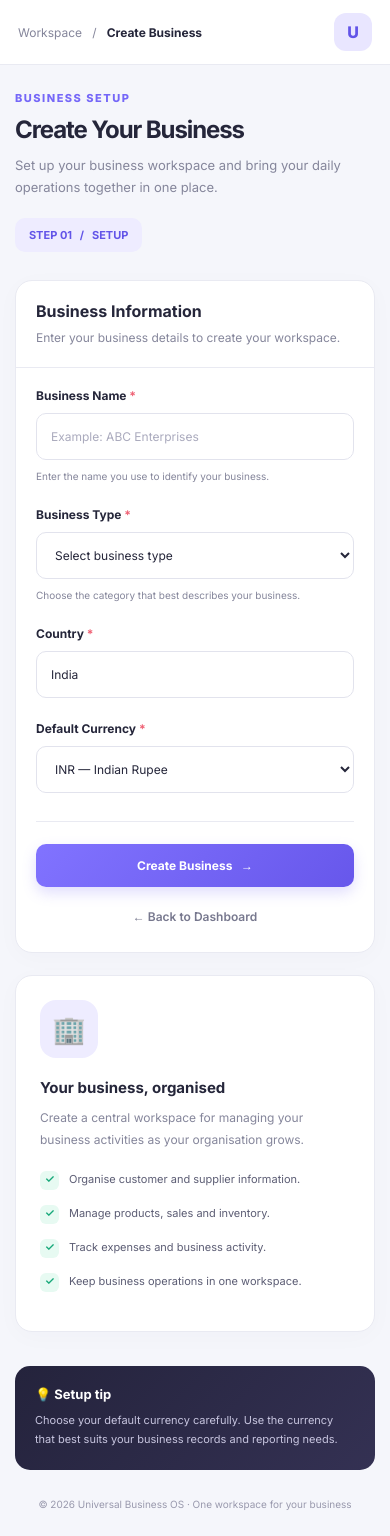
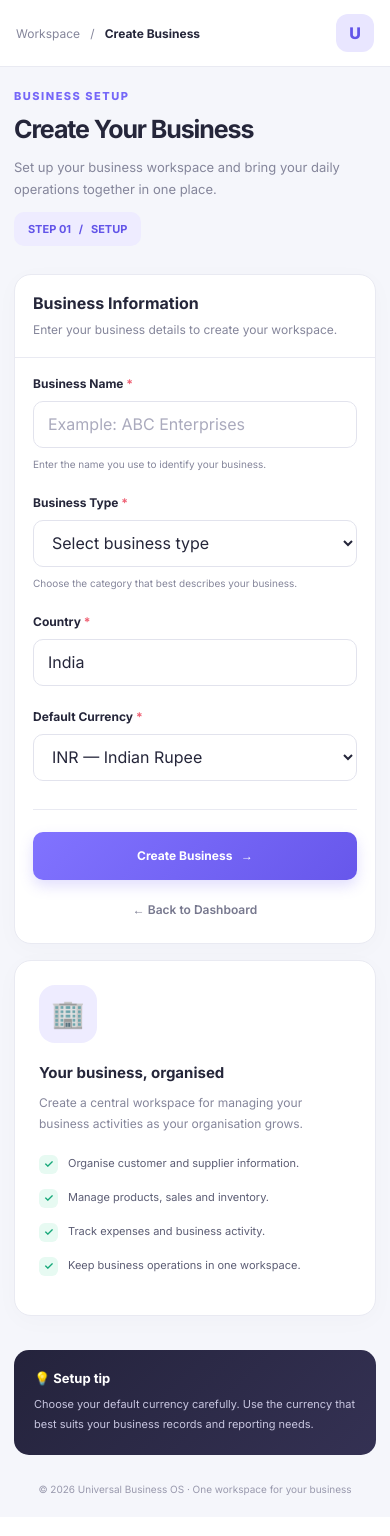
Before and after one commit to dharshan-219/universal-business-OS, a Flask app: page /create-business in a window 390 px wide. After the commit the page ends 1496 px from the top, so only its background shows below. Run offline with Flask 3, Linux system fonts and the light colour scheme; the visitor is signed in with stand-in values (Sample User, id 1); some libraries are stand-ins or nearby versions.

Commit message:
Improve mobile responsive design

```diff
--- a/templates/create_business.html
+++ b/templates/create_business.html
@@ -542,6 +542,123 @@
                 display: none;
             }
         }
+
+/* Responsive design for phones and tablets */
+
+html {
+    width: 100%;
+    overflow-x: hidden;
+}
+
+body {
+    width: 100%;
+    min-width: 0;
+}
+
+.app,
+.main,
+.content {
+    min-width: 0;
+    width: 100%;
+}
+
+img,
+input,
+select,
+textarea,
+button {
+    max-width: 100%;
+}
+
+/* Tablets */
+@media (max-width: 1000px) {
+    .sidebar {
+        width: 200px;
+    }
+
+    .content {
+        padding: 24px 18px;
+    }
+
+    .layout {
+        grid-template-columns: minmax(0, 1fr);
+    }
+}
+
+/* Mobile phones */
+@media (max-width: 600px) {
+    .sidebar {
+        display: none;
+    }
+
+    .topbar {
+        height: auto;
+        min-height: 60px;
+        padding: 14px 16px;
+    }
+
+    .content {
+        padding: 22px 14px;
+    }
+
+    .page-heading {
+        flex-direction: column;
+        gap: 12px;
+    }
+
+    .page-heading h1 {
+        font-size: 25px;
+        line-height: 1.3;
+    }
+
+    .layout {
+        display: grid;
+        grid-template-columns: minmax(0, 1fr);
+        gap: 16px;
+    }
+
+    .two-columns {
+        grid-template-columns: minmax(0, 1fr);
+        gap: 0;
+    }
+
+    .form-body,
+    .card-header {
+        padding: 18px;
+    }
+
+    .field input,
+    .field select {
+        width: 100%;
+        min-height: 46px;
+        font-size: 16px;
+    }
+
+    .form-footer {
+        flex-direction: column-reverse;
+        align-items: stretch;
+    }
+
+    .primary-btn {
+        width: 100%;
+        min-height: 48px;
+    }
+
+    .back-link {
+        text-align: center;
+        padding: 8px;
+    }
+
+    .info-column {
+        display: grid;
+        grid-template-columns: minmax(0, 1fr);
+    }
+
+    .step-badge {
+        white-space: normal;
+    }
+}
+
     </style>
 </head>
 
```
